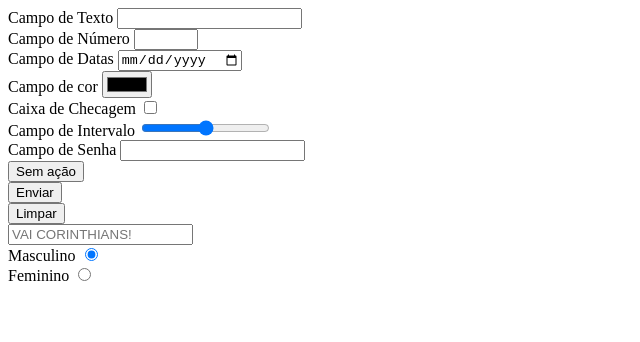
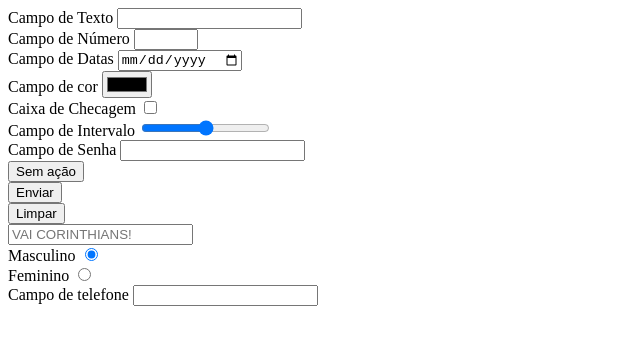
Before and after one commit to Reymond-Lima/revisaoFormularioscomhtml5, a plain HTML site: page index.html in a window 1280 px wide. Shown: the whole page, without its empty margins (0-640 px from the left). Drawn offline with Linux system fonts and the light colour scheme.

Commit message:
telefone

```diff
--- a/index.html
+++ b/index.html
@@ -29,7 +29,8 @@
         <input type="radio" id="masc" name="sexo" checked><br/>
         <label id="fem">Feminino</label>
         <input type="radio" id="fem" name="sexo"><br/>
-        <label type="tel" id="telefone" pattern="[0-9]{2}-[0-9]{1}-[0-9]{4}-[0-9]{4}">
+        <label for="telefone">Campo de telefone</label>
+        <input type="tel" id="telefone" pattern="[0-9]{2}-[0-9]{1}-[0-9]{4}-[0-9]{4}">
     </form>
 </body>
 </html>
```
